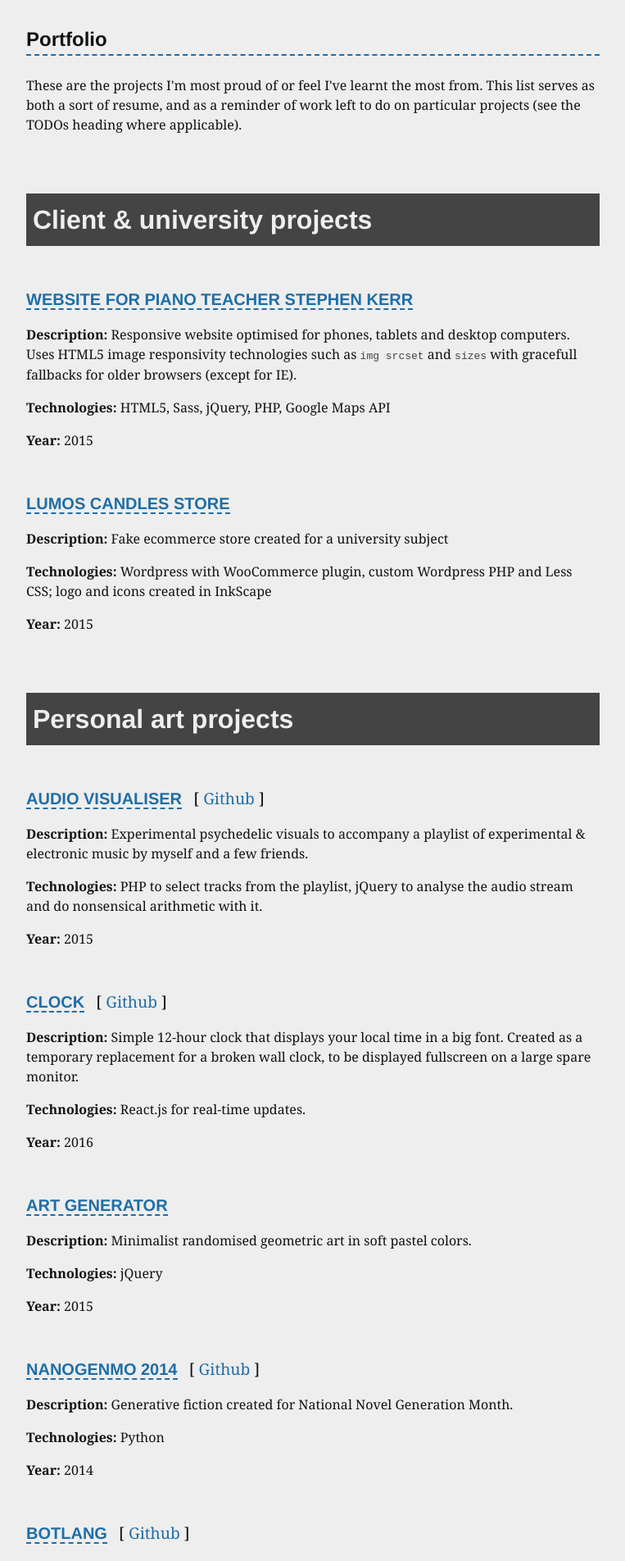
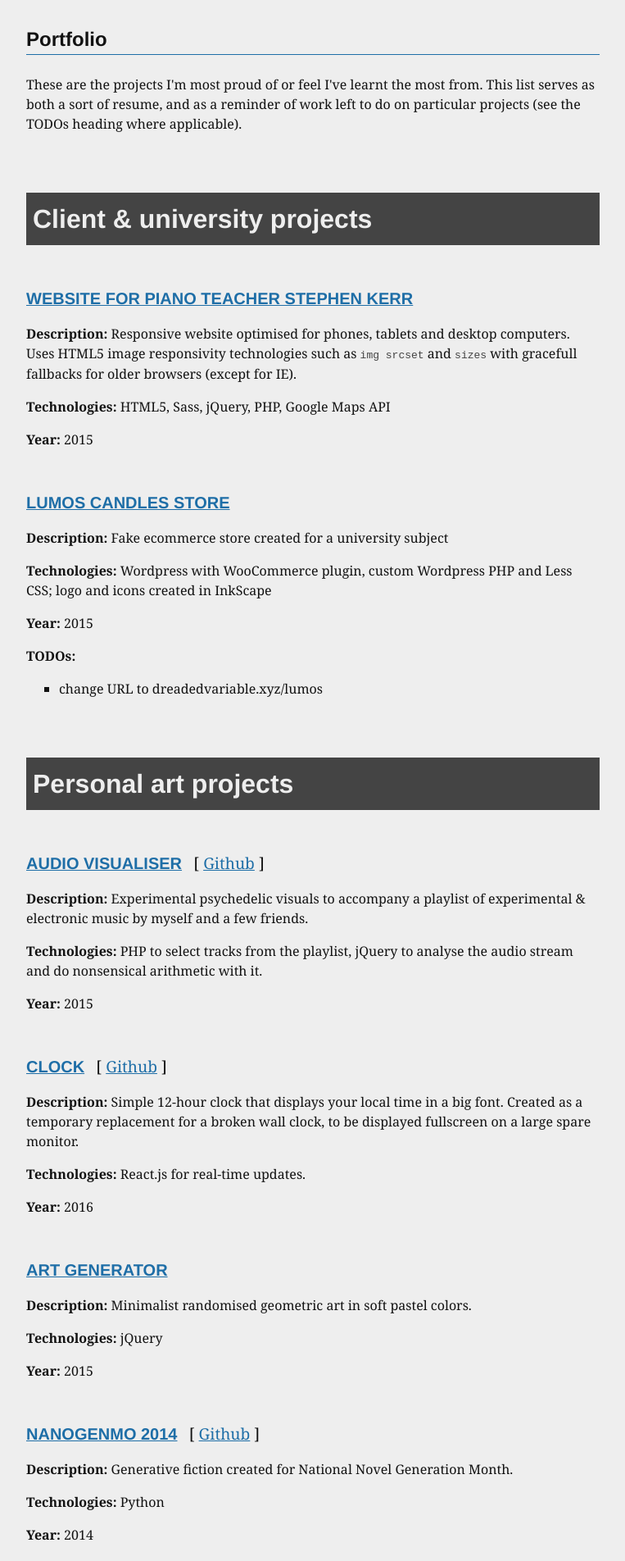
Before and after one commit to d-baker/dreadedvariable-homepage, a Jekyll site: the page built from index.html, in a window 1280 px wide. Shown: the top 1904 px of the page at 82% size, without its empty margins (258-1021 px from the left). Built offline with Jekyll 4.4.1, drawn with Linux system fonts in a browser that asks for light colours; comment, search, counter and statistics services are not loaded.

Commit message:
css tweaks thanks snail

```diff
--- a/_data/links.yml
+++ b/_data/links.yml
@@ -14,6 +14,7 @@ Client & university projects:
     technologies: Wordpress with WooCommerce plugin, custom Wordpress PHP and Less CSS; logo and icons created in InkScape
     year: 2015
     todos:
+        - change URL to dreadedvariable.xyz/lumos
 
 
 Personal art projects:
--- a/css/main.scss
+++ b/css/main.scss
@@ -52,7 +52,7 @@ h2 {
 }
 
 a {
-	text-decoration: none;
+	//text-decoration: none;
 
 	&:visited {
 	}
@@ -122,7 +122,7 @@ hr {
     font-size: 1.5em;
     font-family: $sansfont;
     font-weight: bold;
-    border-bottom: 2px dashed $highlight;
+    border-bottom: 1px solid $highlight;
 
 	&:hover {
 		color: $highlight;
@@ -157,7 +157,7 @@ h1 {
 
 h2 {
     color: $highlight;
-    border-bottom: 2px dashed $highlight;  /* base01 */
+    //border-bottom: 1px solid $highlight;  /* base01 */
     font-size: 1.25em;
     margin-bottom: 1.5em;
     padding-top: 0.75em;
@@ -166,6 +166,6 @@ h2 {
 h3 {
     color: $highlight;
     font-size: 1em;
-    border-bottom: 1px dashed $highlight;  /* base01 */
+    border-bottom: 1px solid $highlight;  /* base01 */
     text-transform: lowercase;
 }
```
